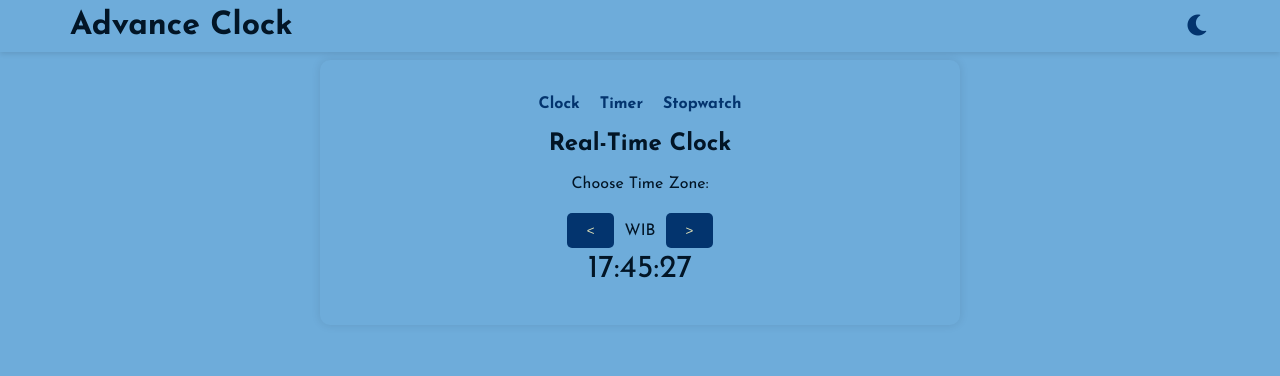
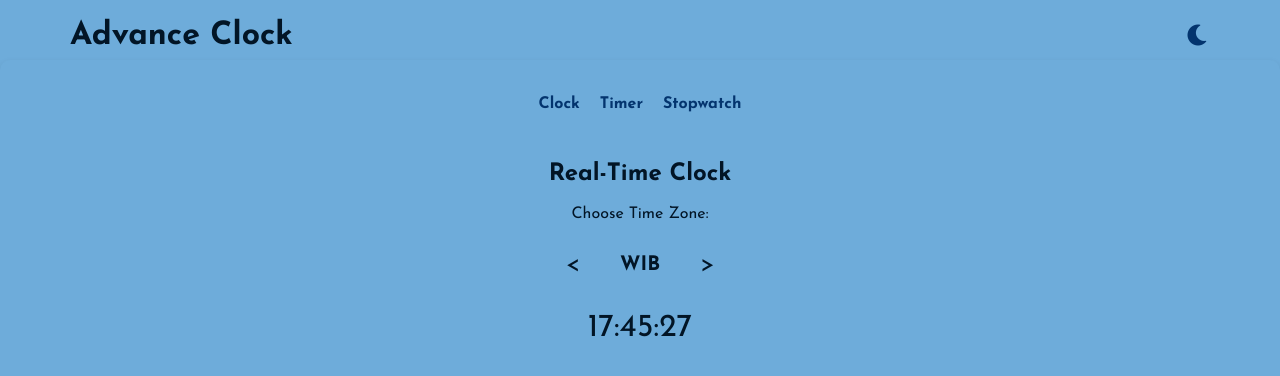
Before and after one commit to DevCoder-7/Advance-Clock-Group-11-BST-Schematics, a plain HTML site: page index.html in a window 1280 px wide. Drawn offline with Linux system fonts and the light colour scheme; files whose address does not match are found by name.

Commit message:
Update style.css

```diff
--- a/assets/css/style.css
+++ b/assets/css/style.css
@@ -1,3 +1,4 @@
+/* Root Variables */
 :root {
     --dark-blue: #021526;
     --medium-blue: #03346E;
@@ -10,6 +11,7 @@
     --fontFamily-josefin-sans: 'Josefin Sans';
 }
 
+/* Light Mode Styles */
 body.light-mode {
     --background-color: var(--light-blue);
     --text-color: var(--dark-blue);
@@ -17,6 +19,7 @@ body.light-mode {
     --button-text-color: var(--light-yellow);
 }
 
+/* Dark Mode Styles */
 body.dark-mode {
     --background-color: var(--dark-blue);
     --text-color: var(--light-yellow);
@@ -24,6 +27,7 @@ body.dark-mode {
     --button-text-color: var(--medium-blue);
 }
 
+/* General Body Styles */
 body {
     font-family: var(--fontFamily-josefin-sans);
     display: flex;
@@ -36,6 +40,7 @@ body {
     transition: background 0.3s, color 0.3s;
 }
 
+/* Header Styles */
 header {
     position: fixed;
     top: 0;
@@ -44,8 +49,8 @@ header {
     justify-content: space-between;
     align-items: center;
     background: var(--background-color);
-    padding: 10px 50px;
-    box-shadow: 0 2px 5px rgba(0,0,0,0.1);
+    padding: 20px 50px;
+    box-shadow: 0 3px 7px rgba(0,0,0,0.1);
     z-index: 1000;
     box-sizing: border-box;
 }
@@ -54,25 +59,29 @@ header h1 {
     margin: 0;
     padding-left: 20px;
     flex: 1;
-
 }
 
 #toggle-dark-mode {
     padding-right: 20px;
 }
 
-.container {
+/* Container Styles */
+section.container {
     margin-top: 60px;
     text-align: center;
+    position: fixed;
     background: var(--background-color);
     padding: 20px;
     border-radius: 10px;
-    box-shadow: 0 0 10px rgba(0,0,0,0.1);
-    width: 80%;
-    max-width: 600px;
+    height: 100%;
+    width: 100%;
+    z-index: 1000;
+    box-sizing: border-box;
+    box-shadow: 0 3px 7px rgba(0,0,0,0.1);
     color: var(--text-color);
 }
 
+/* Navigation Styles */
 nav {
     margin-bottom: 20px;
 }
@@ -98,6 +107,7 @@ nav a:hover {
     color: var(--button-text-color);
 }
 
+/* Dark Mode Icon Styles */
 .mode-icon {
     font-size: 24px;
     cursor: pointer;
@@ -112,6 +122,7 @@ body.dark-mode .mode-icon i {
     color: var(--light-yellow);
 }
 
+/* Button Styles */
 button {
     margin: 5px;
     padding: 10px 20px;
@@ -121,6 +132,7 @@ button {
     color: var(--button-text-color);
     cursor: pointer;
     transition: background 0.3s, color 0.3s;
+    font-family: var(--fontFamily-josefin-sans);
 }
 
 button:hover {
@@ -128,15 +140,46 @@ button:hover {
     color: var(--button-bg-color);
 }
 
+/* Section Styles */
 .section {
+    margin-top: 50px;
     display: none;
 }
 
-#clock, #timer-display, #stopwatch-display {
+#clock-section {
+    display: block;
+}
+
+/* Timezone Selector Styles */
+.timezone-selector-container {
+    display: flex;
+    align-items: center;
+    justify-content: center;
+    font-family: 'Josefin Sans', sans-serif;
+    margin-bottom: 20px;
+}
+
+.arrow-button {
+    background-color: transparent;
+    border: none;
+    font-size: 24px;
+    cursor: pointer;
+    color: var(--text-color);
+}
+
+.timezone-display {
+    margin: 0 15px;
+    font-size: 20px;
+    font-weight: bold;
+}
+
+/* Display Styles */
+#clock, #timer-display, #stopwatch-display, #date {
     font-size: 2em;
     margin-bottom: 20px;
 }
 
+/* Input Container Styles */
 .input-container {
     display: flex;
     justify-content: center;
@@ -155,6 +198,7 @@ button:hover {
     text-align: center;
     font-size: 1.2em;
     padding: 10px;
+    border-radius: 10px;
 }
 
 .scroll-container label {
@@ -162,6 +206,7 @@ button:hover {
     font-size: 0.8em;
 }
 
+/* Stopwatch Styles */
 .clock-container {
     position: relative;
 }
```
